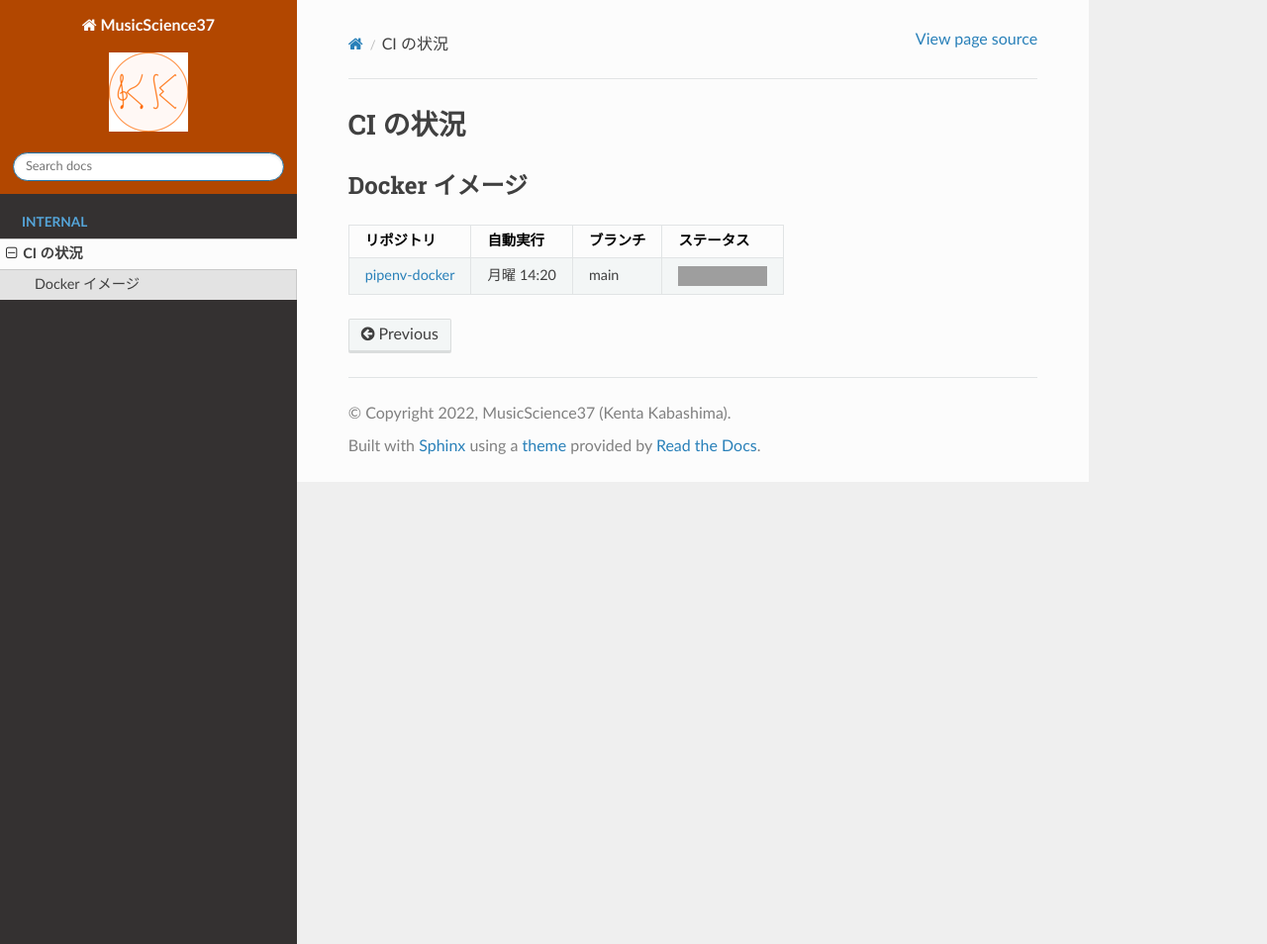
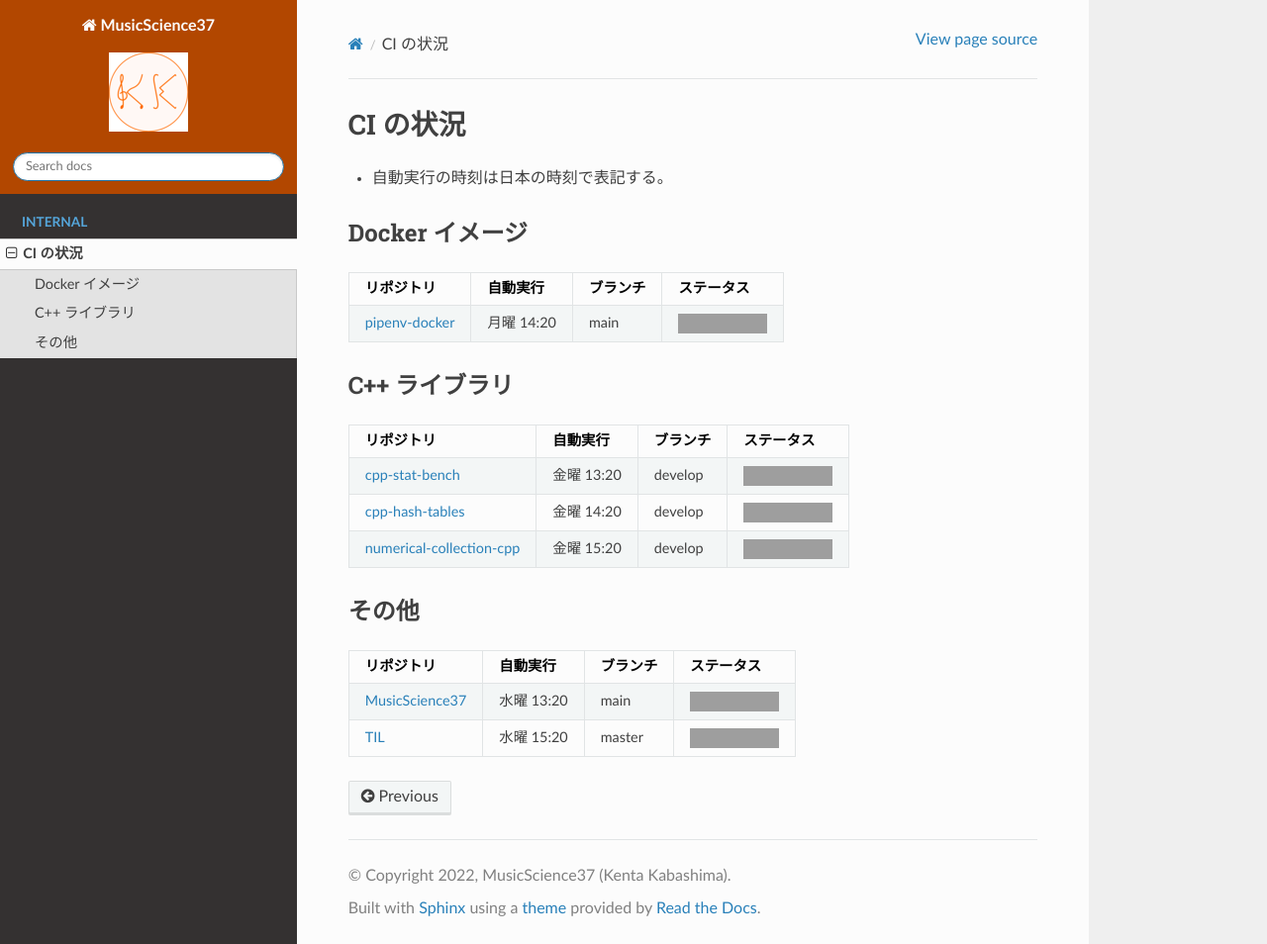
Before and after one commit to MusicScience37/MusicScience37, a Sphinx documentation site: the page built from source/internal/ci-status.md, in a window 1280 px wide and 954 px high. Shown: the whole window at 99% size. Built offline with Sphinx 7.4.7 and the Read the Docs theme 2.0.0, drawn with Linux system fonts in a browser that asks for light colours; grey boxes are pictures that could not be loaded.

Commit message:
CI の状況にリポジトリを追加

```diff
--- a/source/internal/ci-status.md
+++ b/source/internal/ci-status.md
@@ -1,7 +1,24 @@
 # CI の状況
+
+- 自動実行の時刻は日本の時刻で表記する。
 
 ## Docker イメージ
 
 | リポジトリ                                                       | 自動実行   | ブランチ | ステータス                                                                                                                                                     |
 | :--------------------------------------------------------------- | :--------- | :------- | :------------------------------------------------------------------------------------------------------------------------------------------------------------- |
 | [pipenv-docker](https://gitlab.com/MusicScience37/pipenv-docker) | 月曜 14:20 | main     | [![pipeline status](https://gitlab.com/MusicScience37/pipenv-docker/badges/main/pipeline.svg)](https://gitlab.com/MusicScience37/pipenv-docker/-/commits/main) |
+
+## C++ ライブラリ
+
+| リポジトリ                                                                             | 自動実行   | ブランチ | ステータス                                                                                                                                                                                 |
+| :------------------------------------------------------------------------------------- | :--------- | :------- | :----------------------------------------------------------------------------------------------------------------------------------------------------------------------------------------- |
+| [cpp-stat-bench](https://gitlab.com/MusicScience37/cpp-stat-bench)                     | 金曜 13:20 | develop  | [![pipeline status](https://gitlab.com/MusicScience37/cpp-stat-bench/badges/develop/pipeline.svg)](https://gitlab.com/MusicScience37/cpp-stat-bench/-/commits/develop)                     |
+| [cpp-hash-tables](https://gitlab.com/MusicScience37/cpp-hash-tables)                   | 金曜 14:20 | develop  | [![pipeline status](https://gitlab.com/MusicScience37/cpp-hash-tables/badges/develop/pipeline.svg)](https://gitlab.com/MusicScience37/cpp-hash-tables/-/commits/develop)                   |
+| [numerical-collection-cpp](https://gitlab.com/MusicScience37/numerical-collection-cpp) | 金曜 15:20 | develop  | [![pipeline status](https://gitlab.com/MusicScience37/numerical-collection-cpp/badges/develop/pipeline.svg)](https://gitlab.com/MusicScience37/numerical-collection-cpp/-/commits/develop) |
+
+## その他
+
+| リポジトリ                                                         | 自動実行   | ブランチ | ステータス                                                                                                                                                       |
+| :----------------------------------------------------------------- | :--------- | :------- | :--------------------------------------------------------------------------------------------------------------------------------------------------------------- |
+| [MusicScience37](https://gitlab.com/MusicScience37/MusicScience37) | 水曜 13:20 | main     | [![pipeline status](https://gitlab.com/MusicScience37/MusicScience37/badges/main/pipeline.svg)](https://gitlab.com/MusicScience37/MusicScience37/-/commits/main) |
+| [TIL](https://gitlab.com/MusicScience37/til)                       | 水曜 15:20 | master   | [![pipeline status](https://gitlab.com/MusicScience37/til/badges/master/pipeline.svg)](https://gitlab.com/MusicScience37/til/-/commits/master)                   |
```
Also changed, not shown: 1 other file.
